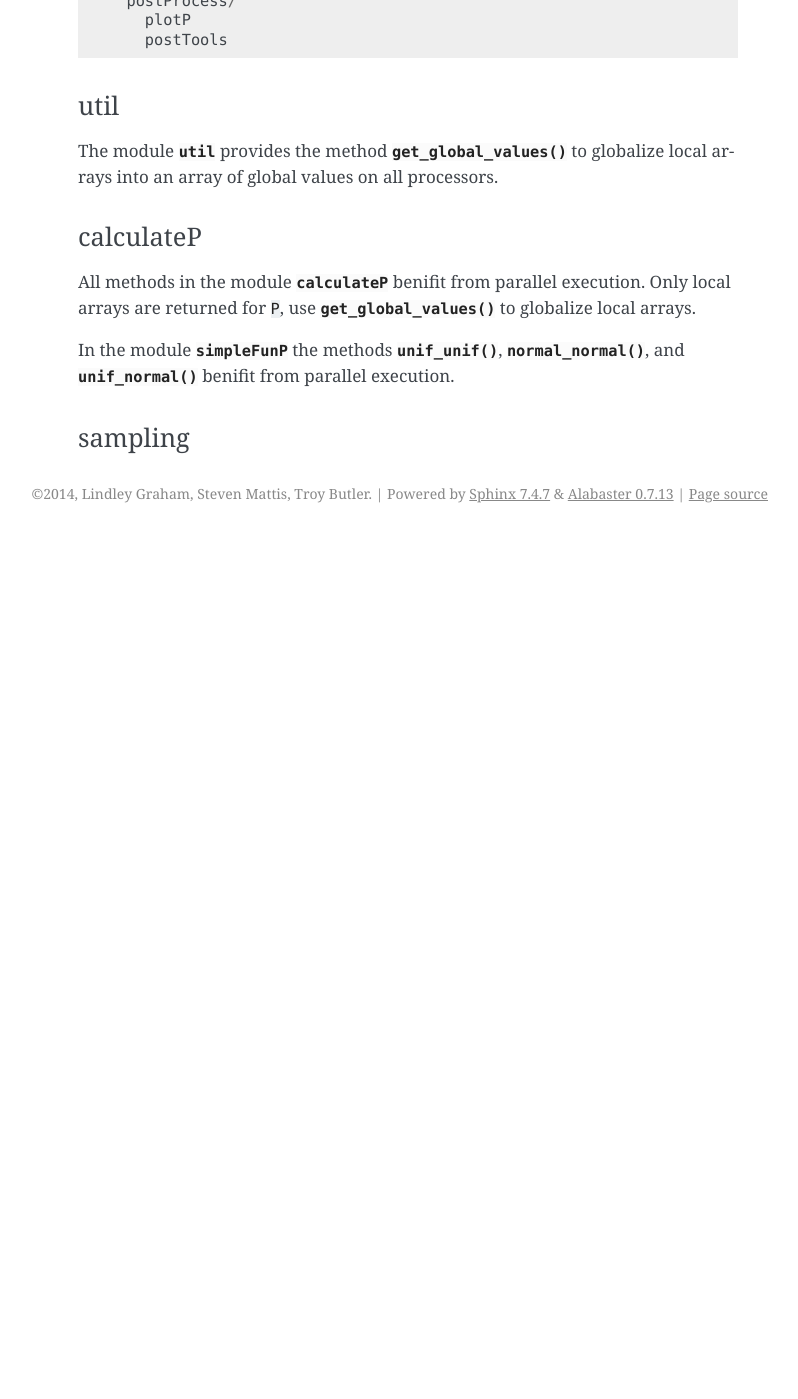
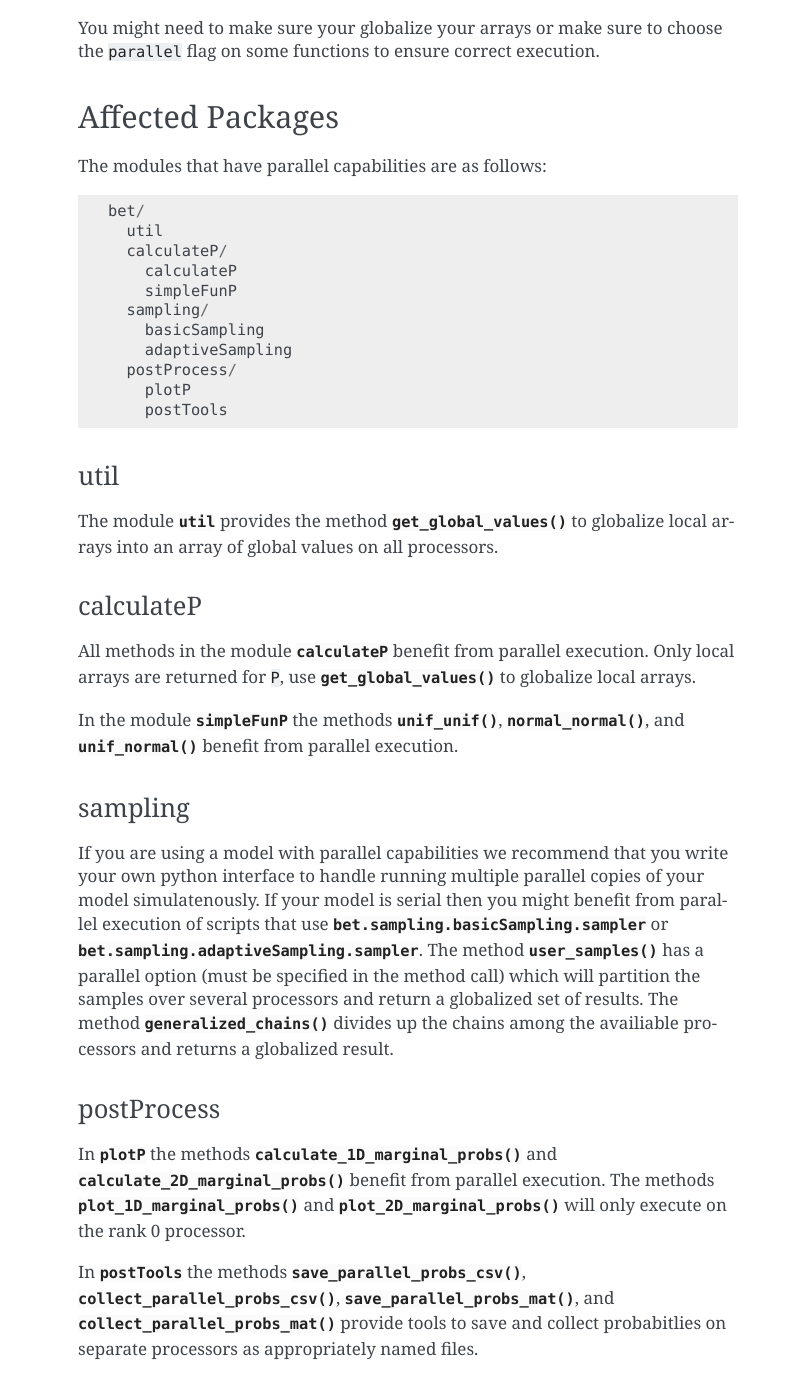
Before and after one commit to UT-CHG/BET, a Sphinx documentation site: the page built from doc/parallel.rst, in a window 1280 px wide and 1400 px high, scrolled down 527 px. Shown: the whole window, without its empty margins (342-1140 px from the left). Built offline with Sphinx 7.4.7, drawn with Linux system fonts in a browser that asks for light colours; before the commit the page ends 1060 px from its top, so only the background shows below that; some of the changed text lies outside the part shown.

Commit message:
updated finished writing parallel instructions

```diff
--- a/doc/parallel.rst
+++ b/doc/parallel.rst
@@ -8,7 +8,24 @@ Installation
 ------------
 
 Running this code in parallel requires the installation of `MPI for Python
-<http://mpi4py.scipy.org/>`_ which requires that your system has mpi installed.
+<http://mpi4py.scipy.org/>`_ which requires that your system has mpi
+installed.
+
+Running in parallel
+-------------------
+
+Depending on what modules, methods, and/or functions from BET your script uses
+small or no changes will need to be made to run your script in parallel. To run
+your script in parallel you will have to use::
+
+    $ mpirun -np NUM_PROCS python YOUR_SCRIPT.py
+
+instead of ::
+
+    $ python YOUR_SCRIPT.py
+
+You might need to make sure your globalize your arrays or make sure to choose
+the ``parallel`` flag on some functions to ensure correct execution.
 
 Affected Packages
 -----------------
@@ -35,15 +52,42 @@ global values on all processors.
 
 calculateP
 ~~~~~~~~~~
-All methods in the module :mod:`~bet.calculateP.calculateP` benifit from
+All methods in the module :mod:`~bet.calculateP.calculateP` benefit from
 parallel execution. Only local arrays are returned for ``P``, use
 :meth:`~bet.util.get_global_values` to globalize local arrays.
 
 In the module :mod:`~bet.calculateP.simpleFunP` the methods
 :meth:`~bet.calculateP.simpleFunP.unif_unif`,
 :meth:`~bet.calculateP.simpleFunP.normal_normal`, and
-:meth:`~bet.calculateP.simpleFunP.unif_normal` benifit from parallel
+:meth:`~bet.calculateP.simpleFunP.unif_normal` benefit from parallel
 execution.
 
 sampling
 ~~~~~~~~
+If you are using a model with parallel capabilities we recommend that you write
+your own python interface to handle running multiple parallel copies of your
+model simulatenously. If your model is serial then you might benefit from
+parallel execution of scripts that use
+:class:`bet.sampling.basicSampling.sampler` or
+:class:`bet.sampling.adaptiveSampling.sampler`.  The method
+:meth:`~bet.sampling.basicSampling.sampler.user_samples` has a parallel option
+(must be specified in the method call) which will partition the samples over
+several processors and return a globalized set of results.  The method
+:meth:`~bet.sampling.adaptiveSampling.sampler.generalized_chains` divides up
+the chains among the availiable processors and returns a globalized result.
+
+postProcess
+~~~~~~~~~~~
+In :mod:`~bet.postProcess.plotP` the methods
+:meth:`~bet.postProcess.plotP.calculate_1D_marginal_probs` and
+:meth:`~bet.postProcess.plotP.calculate_2D_marginal_probs` benefit from
+parallel execution. The methods :meth:`~bet.postProcess.plotP.plot_1D_marginal_probs` and
+:meth:`~bet.postProcess.plotP.plot_2D_marginal_probs` will only execute on the
+rank 0 processor.
+
+In :mod:`~bet.postProcess.postTools` the methods
+:meth:`~bet.postProcess.postTools.save_parallel_probs_csv`,
+:meth:`~bet.postProcess.postTools.collect_parallel_probs_csv`,
+:meth:`~bet.postProcess.postTools.save_parallel_probs_mat`, and
+:meth:`~bet.postProcess.postTools.collect_parallel_probs_mat` provide tools to
+save and collect probabitlies on separate processors as appropriately named files.
```
